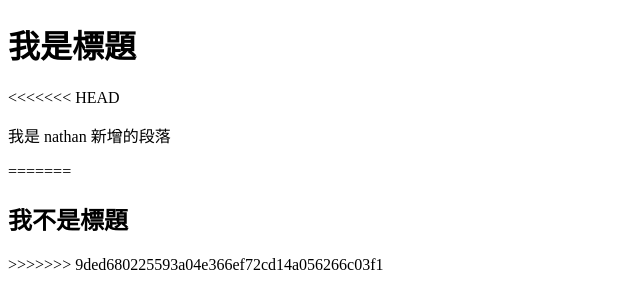
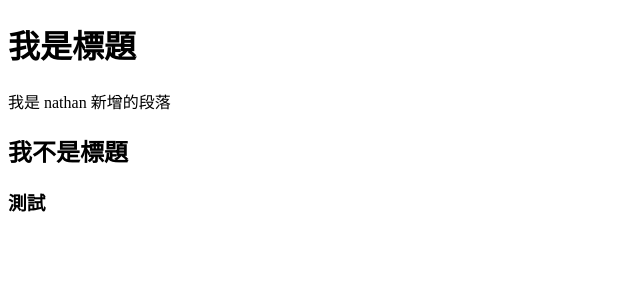
Before and after one commit to ufo060204/git_practise, a plain HTML site: page index.html in a window 1280 px wide. Shown: the whole page, without its empty margins (0-640 px from the left). Drawn offline with Linux system fonts and the light colour scheme.

Commit message:
新增h3

```diff
--- a/index.html
+++ b/index.html
@@ -7,10 +7,8 @@
 </head>
 <body>
     <h1>我是標題</h1>
-<<<<<<< HEAD
     <p>我是 nathan 新增的段落</p>
-=======
     <h2>我不是標題</h2>
->>>>>>> 9ded680225593a04e366ef72cd14a056266c03f1
+    <h3>測試</h3>
 </body>
 </html>
```
